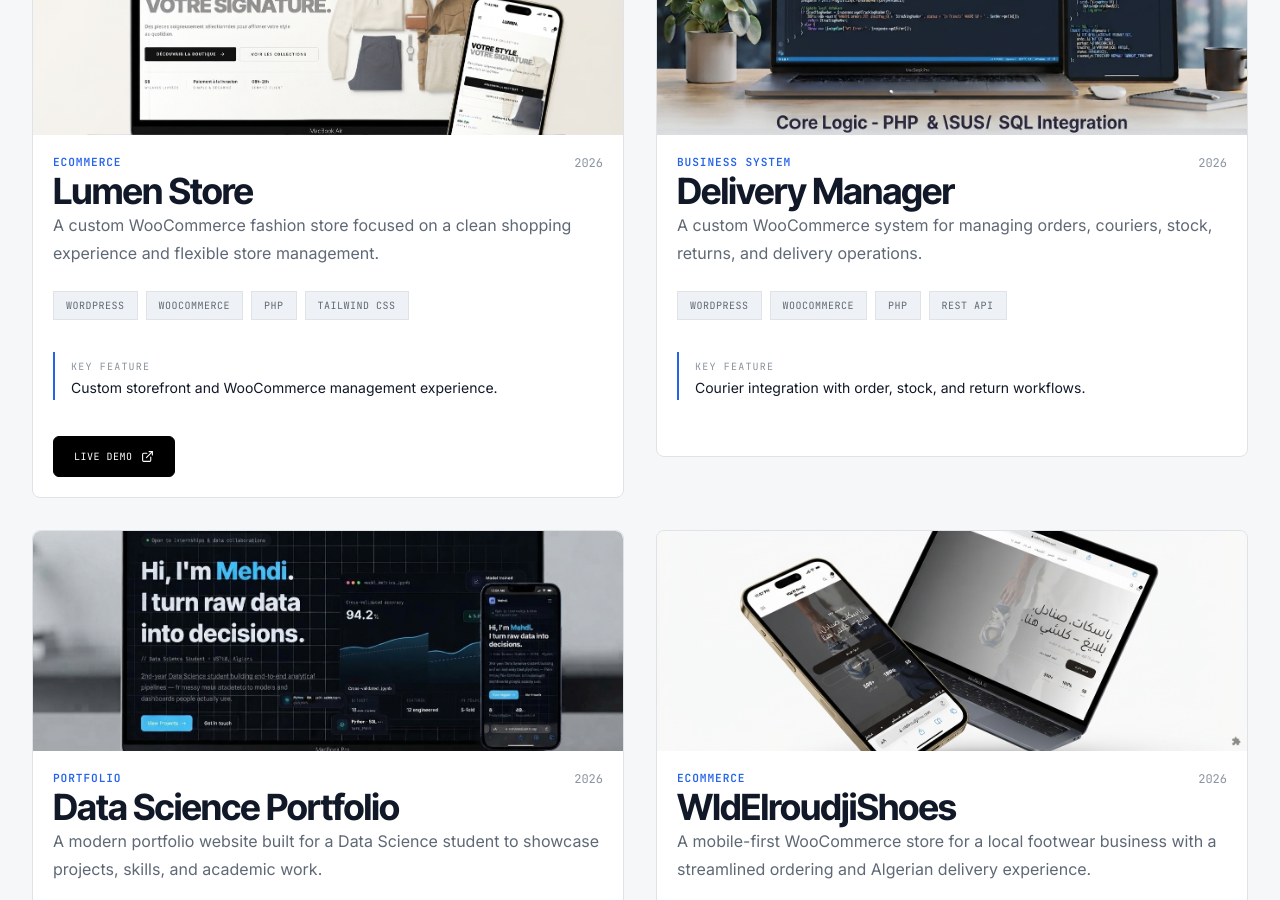
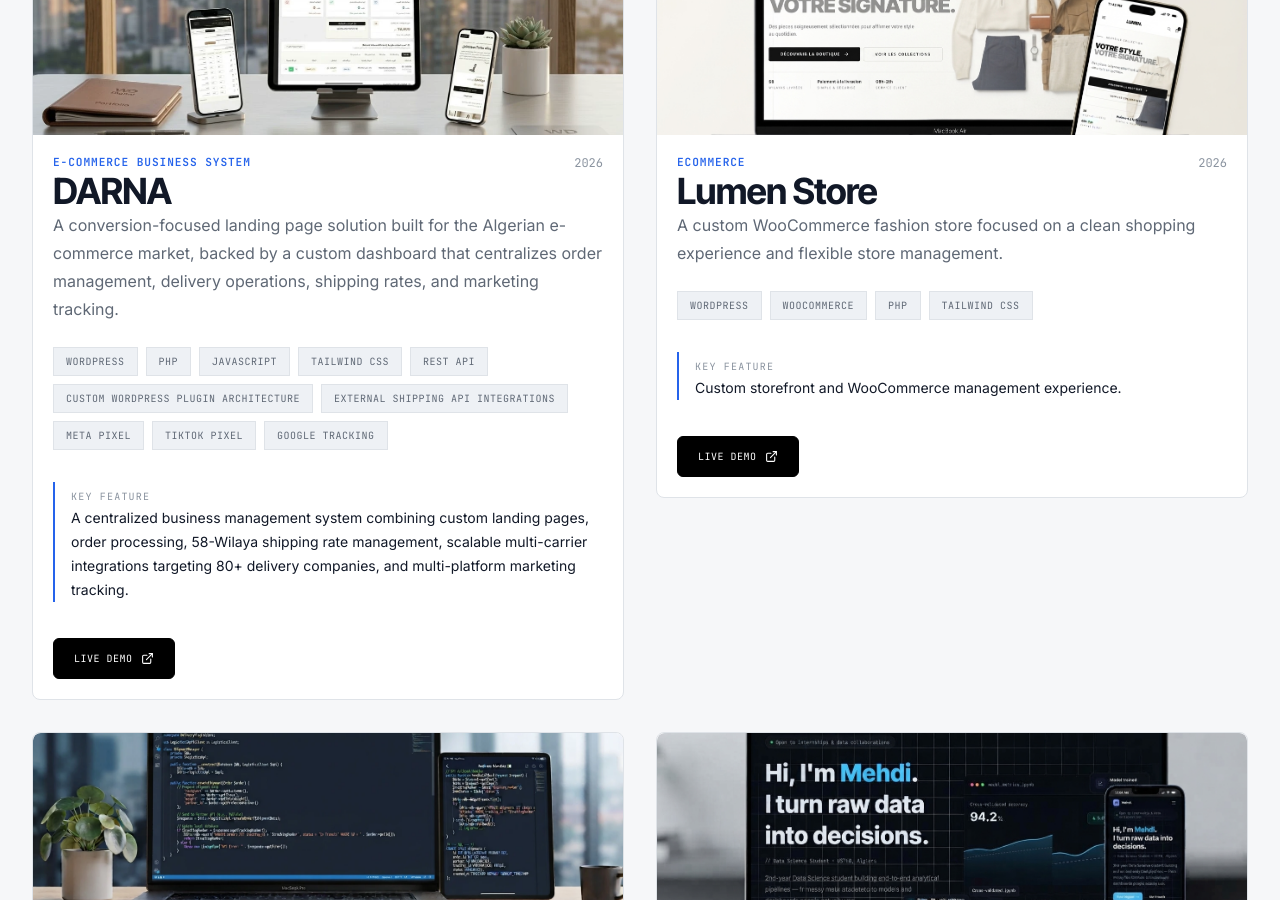
Before and after one commit to moh-dev10/moh-dev, a Next.js app: page /projects in a window 1280 px wide. Shown: the part 760-1660 px from the top of the page. Built offline with nearby package versions, Linux system fonts and the light colour scheme.

Commit message:
feat: add DARNA project
Include the DARNA e-commerce business system project details in the projects list and translations.

```diff
--- a/src/data/projects.ts
+++ b/src/data/projects.ts
@@ -14,6 +14,31 @@ export type Project = {
 }
 
 export const projects: Project[] = [
+  {
+    slug: "darna",
+    title: "DARNA",
+    category: "E-Commerce Business System",
+    year: "2026",
+    description:
+      "A conversion-focused landing page solution built for the Algerian e-commerce market, backed by a custom dashboard that centralizes order management, delivery operations, shipping rates, and marketing tracking.",
+    stack: [
+      "WordPress",
+      "PHP",
+      "JavaScript",
+      "Tailwind CSS",
+      "REST API",
+      "Custom WordPress Plugin Architecture",
+      "External Shipping API Integrations",
+      "Meta Pixel",
+      "TikTok Pixel",
+      "Google Tracking",
+    ],
+    featuredPoint:
+      "A centralized business management system combining custom landing pages, order processing, 58-Wilaya shipping rate management, scalable multi-carrier integrations targeting 80+ delivery companies, and multi-platform marketing tracking.",
+    image: "/projects/darna.webp",
+    liveUrl: "https://darna.wldelroudjishoes.com",
+    featured: true,
+  },
   {
   slug: "lumen-store",
   title: "Lumen Store",
--- a/src/data/translations.ts
+++ b/src/data/translations.ts
@@ -353,6 +353,31 @@ export const translations = {
 export const localizedProjects: Record<Language, ProjectTranslation[]> = {
   en: [
     {
+      slug: "darna",
+      title: "DARNA",
+      category: "E-Commerce Business System",
+      year: "2026",
+      description:
+        "A conversion-focused landing page solution built for the Algerian e-commerce market, backed by a custom dashboard that centralizes order management, delivery operations, shipping rates, and marketing tracking.",
+      stack: [
+        "WordPress",
+        "PHP",
+        "JavaScript",
+        "Tailwind CSS",
+        "REST API",
+        "Custom WordPress Plugin Architecture",
+        "External Shipping API Integrations",
+        "Meta Pixel",
+        "TikTok Pixel",
+        "Google Tracking",
+      ],
+      featuredPoint:
+        "A centralized business management system combining custom landing pages, order processing, 58-Wilaya shipping rate management, scalable multi-carrier integrations targeting 80+ delivery companies, and multi-platform marketing tracking.",
+      image: "/projects/darna.webp",
+      liveUrl: "https://darna.wldelroudjishoes.com",
+      featured: true,
+    },
+    {
       slug: "lumen-store",
       title: "Lumen Store",
       category: "eCommerce",
@@ -401,6 +426,31 @@ export const localizedProjects: Record<Language, ProjectTranslation[]> = {
     },
   ],
   ar: [
+    {
+      slug: "darna",
+      title: "DARNA",
+      category: "نظام إدارة التجارة الإلكترونية",
+      year: "2026",
+      description:
+        "حل متكامل لصفحات الهبوط موجه للسوق الجزائري، مدعوم بلوحة تحكم مخصصة تجمع إدارة الطلبات، عمليات التوصيل، أسعار الشحن، وتتبع الحملات التسويقية في نظام واحد.",
+      stack: [
+        "WordPress",
+        "PHP",
+        "JavaScript",
+        "Tailwind CSS",
+        "REST API",
+        "Custom WordPress Plugin Architecture",
+        "External Shipping API Integrations",
+        "Meta Pixel",
+        "TikTok Pixel",
+        "Google Tracking",
+      ],
+      featuredPoint:
+        "نظام متكامل لإدارة الأعمال يجمع صفحات الهبوط المخصصة، معالجة الطلبات، إدارة أسعار التوصيل عبر 58 ولاية، بنية قابلة للتوسع لدعم أكثر من 80 شركة توصيل، وتتبع الحملات التسويقية عبر منصات متعددة.",
+      image: "/projects/darna.webp",
+      liveUrl: "https://darna.wldelroudjishoes.com",
+      featured: true,
+    },
     {
       slug: "lumen-store",
       title: "متجر Lumen للأزياء",
```
Also changed, not shown: public/assets/aistudio/1794057745045_a3962721.jpg (added), public/projects/darna.webp (added).
